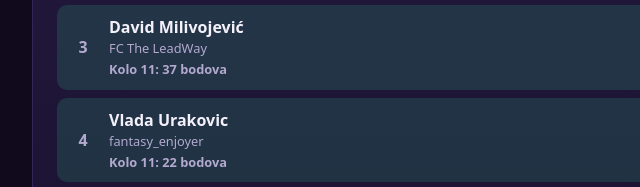
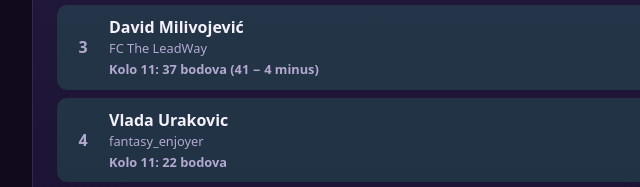
Before and after one commit to piksi708/fpl-dres, a plain HTML site: page index.html in a window 1280 px wide. Shown: the part 477-664 px from the top of the page, 134-774 px from the left. Drawn offline with Linux system fonts and the light colour scheme.

Commit message:
Prikazi minus za transfere pored bodova u kolu
Co-Authored-By: Claude Sonnet 5.5 <noreply@anthropic.com>
Claude-Session: https://claude.ai/code/session_013tampz6kHv1jsJQ76Kuw83

```diff
--- a/index.html
+++ b/index.html
@@ -244,7 +244,7 @@ function kartaTrenutnogBloka(b, data) {
       document.createTextNode(r.igrac.ime),
       vodi ? dresIkona("znak-dres") : null,
       el("span", { class: "tim", text: r.igrac.tim }),
-      imaUzivo && uzivo(r.igrac) !== undefined ? el("span", { class: "uzivo", text: `Kolo ${tece}: ${uzivo(r.igrac)} bodova` }) : null,
+      imaUzivo && uzivo(r.igrac) !== undefined ? el("span", { class: "uzivo", text: `Kolo ${tece}: ${uzivo(r.igrac)} bodova` + (r.igrac.kola?.[tece]?.minus ? ` (${uzivo(r.igrac) + r.igrac.kola[tece].minus} − ${r.igrac.kola[tece].minus} minus)` : "") }) : null,
     ]);
     const bod = el("div", { class: "bodovi" }, [
       document.createTextNode(String(r.bodovi)),
```
